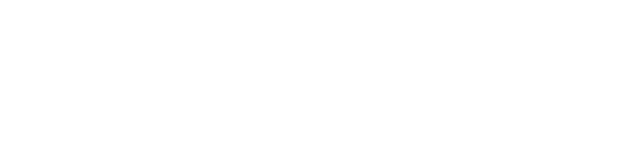
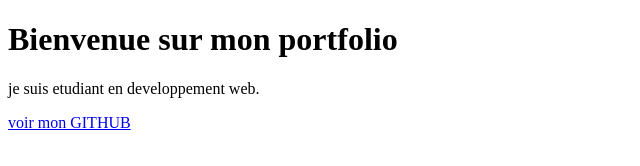
Before and after one commit to ilyassahmoudi00-lab/tp-web1, a plain HTML site: page index.html in a window 1280 px wide. Shown: the whole page, without its empty margins (0-640 px from the left). Drawn offline with Linux system fonts and the light colour scheme.

Commit message:
Ajout de la structure HTML de base

```diff
--- a/index.html
+++ b/index.html
@@ -9,3 +9,7 @@
 
 </body>
 </html>
+
+<h1>Bienvenue sur mon portfolio</h1>
+<p>je suis etudiant en developpement web.</p>
+<a href="https://github.com" target="_blank">voir mon GITHUB</a>
```
